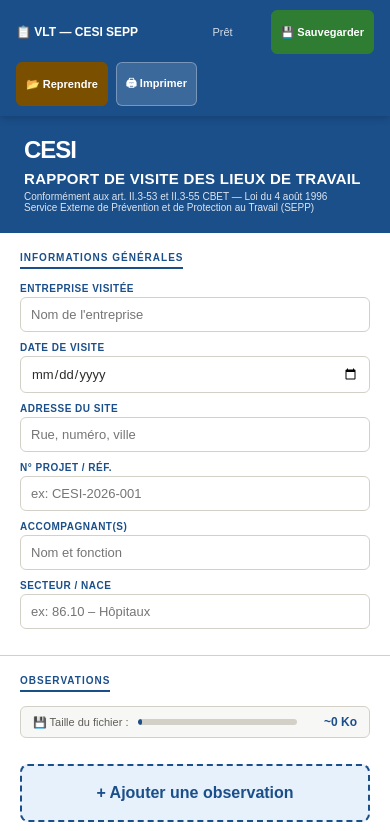
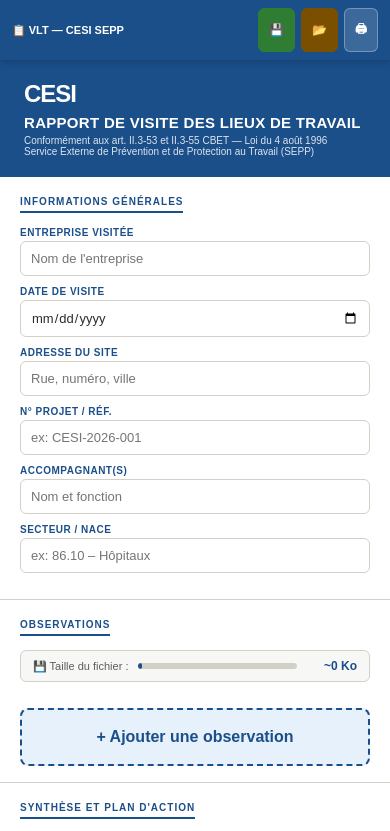
Before and after one commit to dahmanifayssal/VLT, a plain HTML site: page index.html in a window 390 px wide. Shown: the top 831 px of the page. Drawn offline with Linux system fonts and the light colour scheme.

Commit message:
Update index.html

```diff
--- a/index.html
+++ b/index.html
@@ -18,16 +18,17 @@
 body{font-family:Arial,sans-serif;font-size:13px;color:var(--texte);background:var(--gris);padding:0;margin:0;padding-bottom:100px}
 
 /* TOOLBAR */
-.toolbar{background:var(--bleu);padding:10px 16px;display:flex;flex-wrap:wrap;gap:8px;align-items:center;position:sticky;top:0;z-index:100;box-shadow:0 2px 8px rgba(0,0,0,0.2)}
-.toolbar-title{color:#fff;font-weight:700;font-size:14px;flex:1;min-width:120px}
-#save-status{color:#fff;font-size:11px;opacity:0.8;min-width:80px;text-align:center}
-.tb-btn{background:rgba(255,255,255,0.15);color:#fff;border:1px solid rgba(255,255,255,0.3);border-radius:6px;padding:9px 12px;font-size:12px;cursor:pointer;white-space:nowrap;font-weight:700;min-height:44px;-webkit-tap-highlight-color:transparent;touch-action:manipulation}
+.toolbar{background:var(--bleu);padding:8px 12px;display:flex;flex-wrap:nowrap;gap:6px;align-items:center;position:sticky;top:0;z-index:100;box-shadow:0 2px 8px rgba(0,0,0,0.2)}
+.toolbar-title{color:#fff;font-weight:700;font-size:13px;flex:1;min-width:0;overflow:hidden;text-overflow:ellipsis;white-space:nowrap}
+#save-status{display:none}
+.tb-btn{background:rgba(255,255,255,0.15);color:#fff;border:1px solid rgba(255,255,255,0.3);border-radius:6px;padding:10px 14px;font-size:13px;cursor:pointer;white-space:nowrap;font-weight:700;min-height:44px;flex-shrink:0;-webkit-tap-highlight-color:transparent;touch-action:manipulation;display:flex;align-items:center;gap:5px}
 .tb-btn:active{background:rgba(255,255,255,0.35)}
 .tb-btn.green{background:#2E7D32;border-color:#2E7D32}
 .tb-btn.orange{background:#7B4F00;border-color:#7B4F00}
-@media(max-width:500px){
-  .toolbar-title{font-size:12px}
-  .tb-btn{padding:8px 9px;font-size:11px}
+@media(max-width:480px){
+  .toolbar-title{font-size:11px}
+  .tb-btn{padding:10px 10px;font-size:12px}
+  .tb-btn .btn-label{display:none}
 }
 
 /* PAGE */
@@ -144,10 +145,9 @@
 
 <div class="toolbar">
   <span class="toolbar-title">📋 VLT — CESI SEPP</span>
-  <span id="save-status">Prêt</span>
-  <button class="tb-btn green" onclick="saveJSON()">💾 Sauvegarder</button>
-  <button class="tb-btn orange" onclick="loadJSON()">📂 Reprendre</button>
-  <button class="tb-btn" onclick="window.print()">🖨 Imprimer</button>
+  <button class="tb-btn green" onclick="saveJSON()">💾 <span class="btn-label">Sauvegarder</span></button>
+  <button class="tb-btn orange" onclick="loadJSON()">📂 <span class="btn-label">Reprendre</span></button>
+  <button class="tb-btn" onclick="window.print()">🖨 <span class="btn-label">Imprimer</span></button>
 </div>
 <input type="file" id="json-input" accept=".json" style="display:none" onchange="handleLoad(event)">
 
@@ -659,7 +659,3 @@
       o.photos.forEach(src => {
         const kb = b64size(src);
         const thumb = document.createElement('div');
-        thumb.className = 'photo-thumb';
-        thumb.innerHTML = `
-          <img src="${src}" alt="Photo">
-          <button class="photo-del"
```
